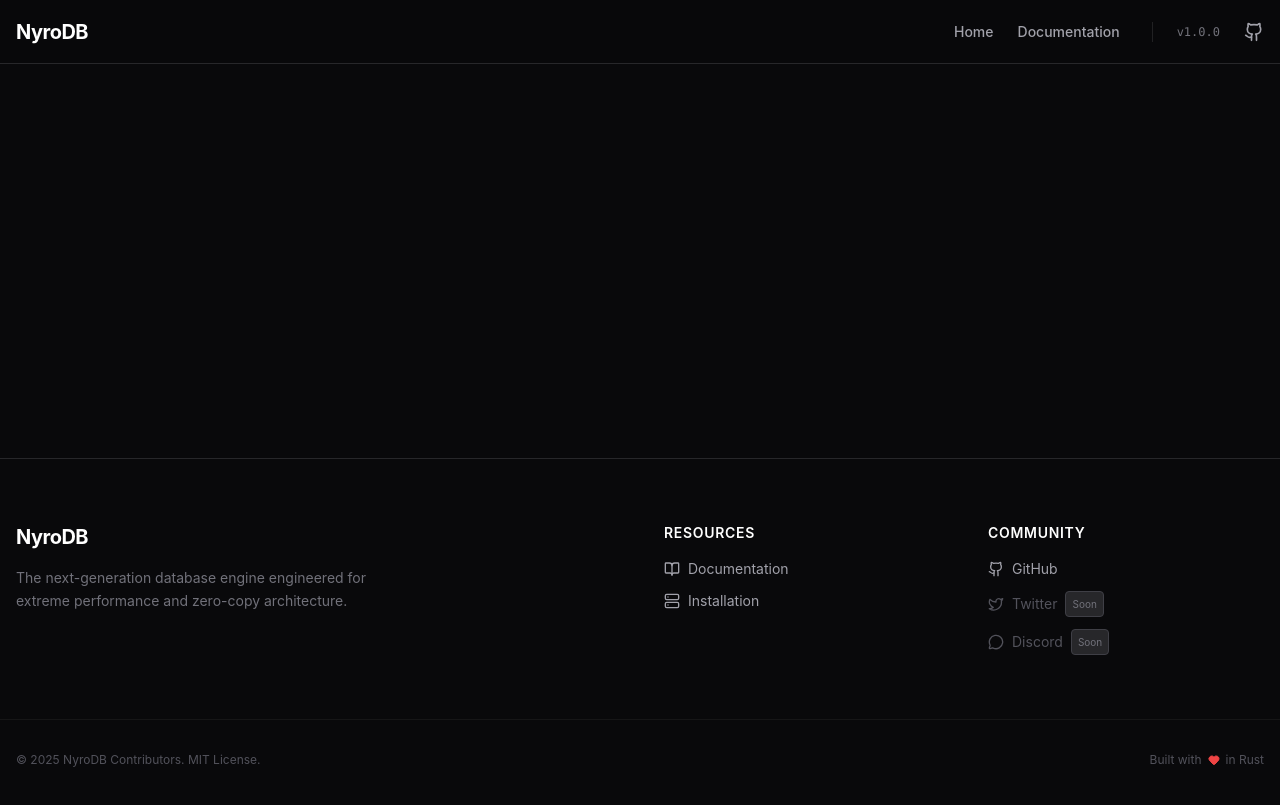
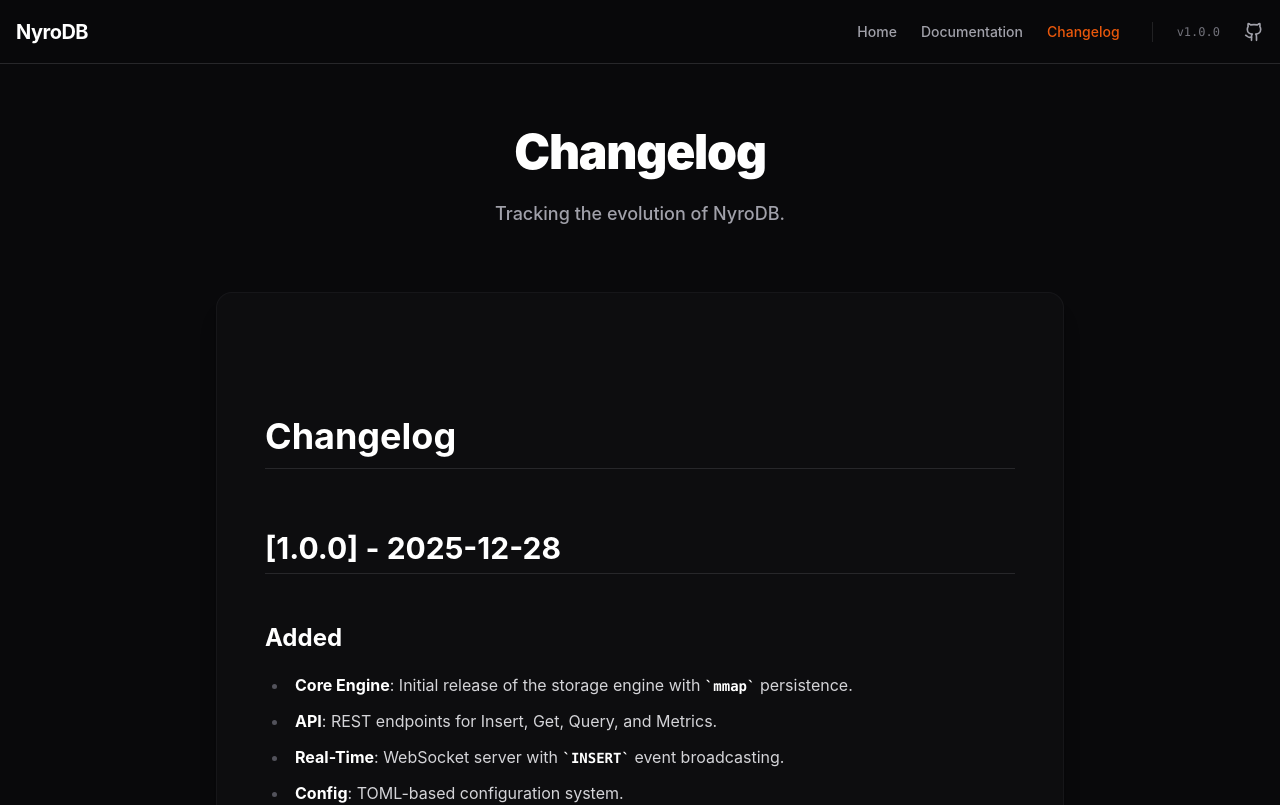
Before and after one commit to TheRemyyy/nyro-db, a React (Vite) app in the folder web/: page /changelog in a window 1280 px wide. Shown: the top 805 px of the page. Built offline with nearby package versions, Linux system fonts and the light colour scheme.

Commit message:
web changelogs

```diff
--- a/web/src/App.tsx
+++ b/web/src/App.tsx
@@ -7,6 +7,7 @@ import Footer from './components/Footer';
 import ScrollToTop from './components/ScrollToTop';
 
 const Docs = lazy(() => import('./pages/Docs'));
+const Changelog = lazy(() => import('./pages/Changelog'));
 
 function App() {
   return (
@@ -18,6 +19,7 @@ function App() {
           <Routes>
             <Route path="/" element={<Home />} />
             <Route path="/docs/*" element={<Docs />} />
+            <Route path="/changelog" element={<Changelog />} />
           </Routes>
         </Suspense>
         <Footer />
--- a/web/src/components/Header.tsx
+++ b/web/src/components/Header.tsx
@@ -8,6 +8,7 @@ export default function Header() {
     const LINKS = [
         { title: 'Home', path: '/' },
         { title: 'Documentation', path: '/docs' },
+        { title: 'Changelog', path: '/changelog' },
     ];
 
     return (
--- /dev/null
+++ b/web/src/pages/Changelog.tsx
@@ -0,0 +1,47 @@
+import { useEffect, useState } from 'react';
+import { marked } from 'marked';
+import hljs from 'highlight.js';
+import 'highlight.js/styles/github-dark.css';
+import { motion } from 'framer-motion';
+
+export default function Changelog() {
+    const [html, setHtml] = useState('');
+
+    useEffect(() => {
+        const fetchChangelog = async () => {
+            try {
+                const res = await fetch('/CHANGELOG.md');
+                const text = await res.text();
+                marked.use({ gfm: true, breaks: true });
+                setHtml(await marked.parse(text));
+            } catch (err) {
+                setHtml('<h1>Changelog not found</h1>');
+            }
+        };
+        fetchChangelog();
+    }, []);
+
+    useEffect(() => {
+        if (html) hljs.highlightAll();
+    }, [html]);
+
+    return (
+        <div className="flex-1 pt-32 pb-20 px-6 max-w-4xl mx-auto w-full">
+            <div className="mb-16 text-center">
+                <h1 className="text-5xl font-black text-white mb-6 tracking-tight">Changelog</h1>
+                <p className="text-lg text-zinc-400 font-medium">Tracking the evolution of NyroDB.</p>
+            </div>
+
+            <motion.div
+                initial={{ opacity: 0, y: 10 }}
+                animate={{ opacity: 1, y: 0 }}
+                transition={{ duration: 0.3 }}
+                className="bg-zinc-900/30 border border-zinc-800/40 rounded-2xl p-8 md:p-12 shadow-xl"
+            >
+                <div className="prose prose-invert prose-zinc max-w-none">
+                    <div dangerouslySetInnerHTML={{ __html: html }} />
+                </div>
+            </motion.div>
+        </div>
+    );
+}
```
Also changed, not shown: web/public/CHANGELOG.md (added), web/src/components/Footer.tsx (line endings or trailing spaces).
